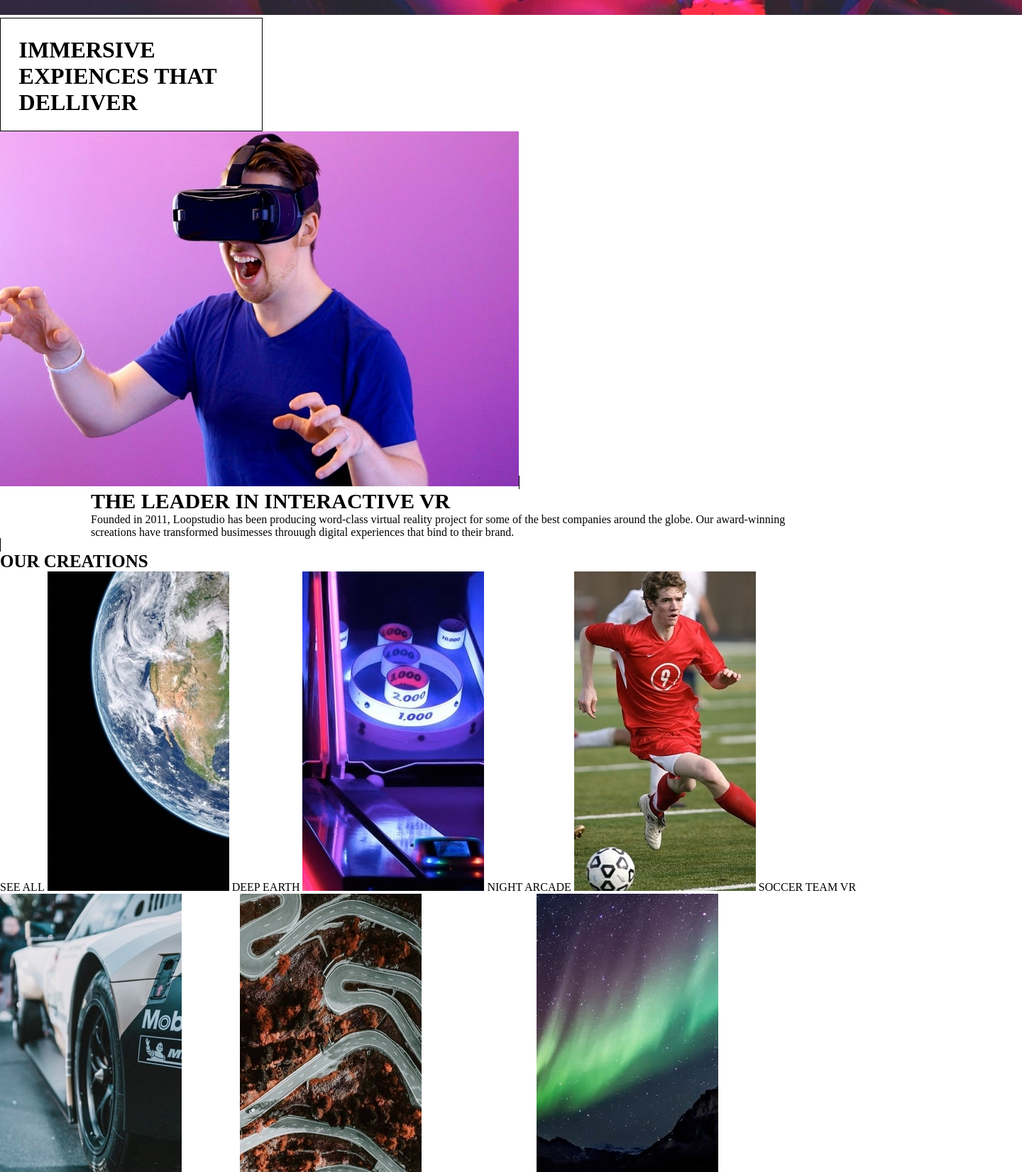
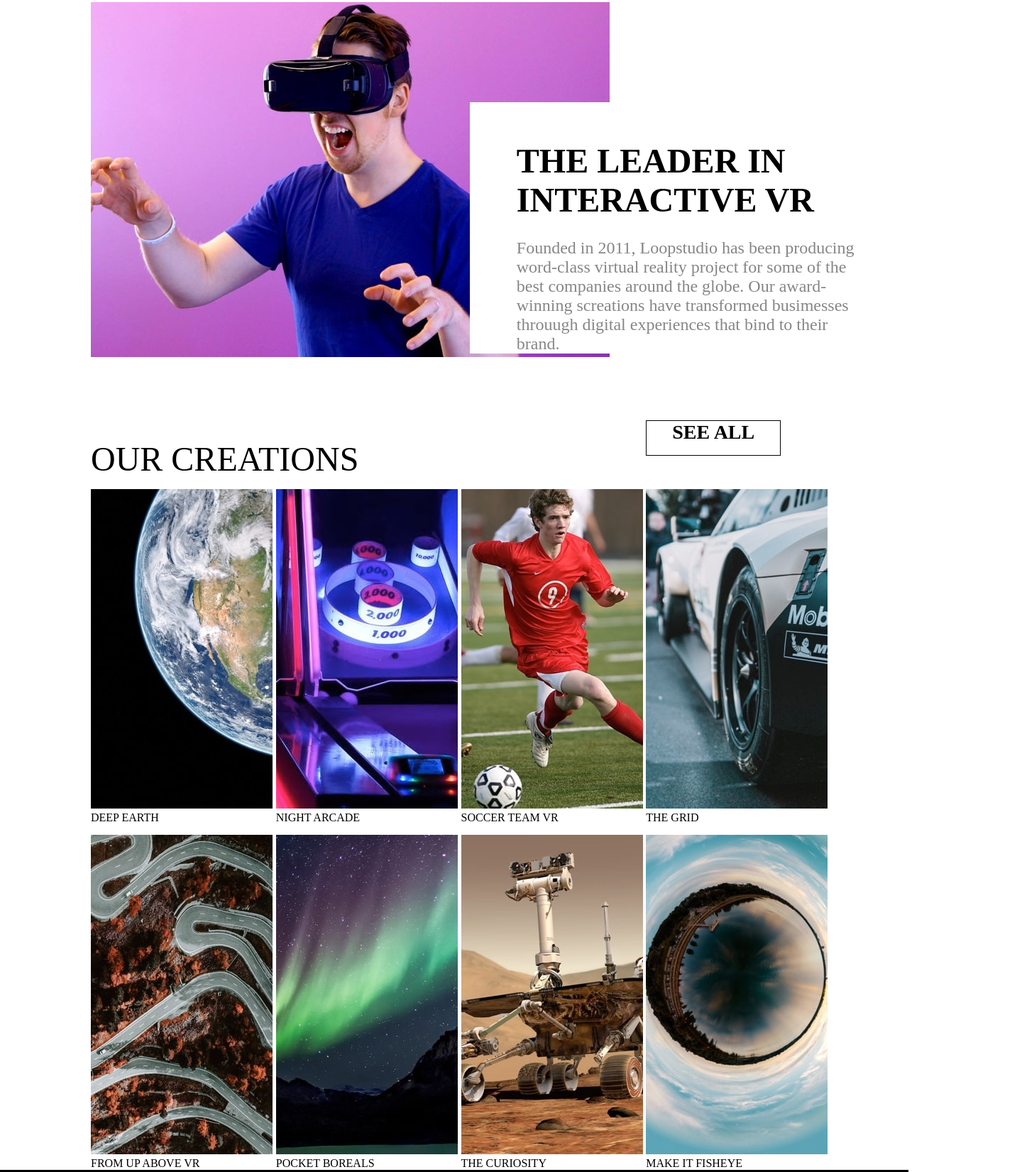
Before and after one commit to cecilia-rds/Loopstudios, a plain HTML site: page index.html in a window 1280 px wide. Shown: the part 683-2334 px from the top of the page at 71% size, 1440 px wide, since content can reach past the window. Drawn offline with Linux system fonts and the light colour scheme.

Commit message:
First version

```diff
--- a/assets/css/body.css
+++ b/assets/css/body.css
@@ -1,46 +1,104 @@
 * {
     padding: 0%;
     margin: 0%;
-}
-.container {
-    display: grid;
-    grid-template-columns: 25% 25% 25% 25%;
-    grid-template-rows: 50px 100vh auto;
+    box-sizing: border-box;
+
 }
 
-.banner {
-    background: url('../desktop/image-interactive.jpg') center / cover no-repeat;
-    grid-column: 1 / 9;
-    grid-row: 1 / 1;
-}
-.menu {
-    background: url('../desktop/image-interactive.jpg') center / cover no-repeat;
-    grid-column: 1 / 9;
-    grid-row: 1 / 1;
-}
-.conteudo {
+
+.content {
     display: grid;
-    grid-template-columns: 25% 25% 25% 25%;
-    grid-template-rows: 33.33% 33.33% 33.33%;
+    grid-template-columns: 24% 24% 24% 24%;
+    grid-template-rows: auto auto auto ;
+    grid-gap: 15px;
+    margin-left: 10%;
+    margin-right: 10%;
 }
 
-.logo-header {
-    grid-column: 1/1;
-    grid-row: 1/1;
+.img-interactive {
+    grid-column: 1/6;
+    grid-row: 5/5;
+    margin-top: 60%;
 }
-.title {
+.session2 {
+    grid-column: 3/4;
+    grid-row: 5/5;
+    width: 550px;
+    height: 220px;
+    margin-top: 312%;
+    background-color: #f3f3f3;
+    margin-left: 5%;
 
 }
-.img-interactive {
-    grid-column: 4/5;
-    grid-row: 3/3;
+.session2__title {
+    font-size: 48px;
+    padding-top: 10%;
+    padding-left: 12%;
+    background-color: white
+}
+.session2__description {
+    padding-top: 5%;
+    font-size: 1.5em;
+    color: rgba(128, 128, 128, 0.952);
+    padding-left: 12%;
+    background-color: white
+}
+.creations__title{
+    grid-column: 1/3;
+    grid-row: 6/6;
+    font-size: 3em;
+    margin-top: 20%;
 }
 
-.creations__img1 {
-    grid-column: 1/2;
-    grid-row: 3/3;
+.see-all {
+    grid-column: 4/4;
+    grid-row: 6/6;
+    box-sizing: border-box;
+    border: 1px solid black;
+    width: 190px;
+    height: 50px;
+    margin-top: 30%;
+    font-size: 28px;
+    text-align: center;
+
 }
-.creations__img2 {
-    grid-column: 2/3;
-    grid-row: 3/3;
+.earth {
+    grid-column: 1/1;
+    grid-row: 7/7;
+
 }
+.nigth {
+    grid-column: 2/2;
+    grid-row: 7/7;
+}
+.soccer {
+    grid-column: 3/3;
+    grid-row: 7/7;
+}
+.grid {
+    grid-column: 4/4;
+    grid-row: 7/7;
+}
+.from-up {
+    grid-column: 1/1;
+    grid-row: 8/8;
+}
+
+.boreal {
+    grid-column: 2/2;
+    grid-row: 8/9;
+}
+
+.curiosity {
+    grid-column: 3/3;
+    grid-row: 8/8;
+}
+
+.fisheye {
+    grid-column: 4/4;
+    grid-row: 8/8;
+}
+footer{
+    grid-column: 4/4;
+    grid-row: 12/12;
+}
--- a/index.html
+++ b/index.html
@@ -5,16 +5,17 @@
     <meta http-equiv="X-UA-Compatible" content="IE=edge">
     <meta name="viewport" content="width=device-width, initial-scale=1.0">
     <link rel="icon" type="image/png" sizes="32x32" href="assets/favicon-32x32.png">
-    <link rel="stylesheet" href="assets/css/menu.css">
+    <link rel="stylesheet" href="assets/css/body.css">
     <title>Loopstudios</title>
+    <link rel="stylesheet" href="assets/css/header.css">
     <link rel="stylesheet" href="assets/css/footer.css">
 
 </head>
 <body>
     <header>
-        <div class="header__">
-            <img class="logo" src="assets/logo.svg" alt="loopstudio">
-
+        <img class="img-hero" src="assets/desktop/image-hero.jpg">
+        <h1 class="title">IMMERSIVE EXPIENCES THAT DELLIVER</h1>
+        <img class="logo" src="assets/logo.svg">
             <nav>
                 <ul class="menu">
                     <li class="menu__item">About</li>
@@ -25,41 +26,55 @@
                 </ul>
             </nav>
 
-        </div>
     </header>
 
     <main>
+        <section class="content">
+            <img class="img-interactive" src="assets/desktop/image-interactive.jpg">
+            <span class="session2">
+                <h2 class="session2__title">THE LEADER IN INTERACTIVE VR</h2>
+                <p class="session2__description">Founded in 2011, Loopstudio has been producing word-class virtual reality project for some of the best companies around the globe. Our award-winning screations have transformed busimesses throuugh digital experiences that bind to their brand. </p>
 
-        <img class="banner" src="assets/desktop/image-hero.jpg">
+            </span>
 
-        <h1 class="title">IMMERSIVE EXPIENCES THAT DELLIVER</h1>
+            <p class="see-all"><strong> SEE ALL</strong></p>
 
-        <img class="" src="assets/desktop/image-interactive.jpg">
+            <p class="creations__title">OUR CREATIONS</p>
 
-        <span class="session2">
-            <h2 class="session2__title">THE LEADER IN INTERACTIVE VR</h2>
-            <p class="session2__description">Founded in 2011, Loopstudio has been producing word-class virtual reality project for some of the best companies around the globe. Our award-winning screations have transformed busimesses throuugh digital experiences that bind to their brand. </p>
-        </span>
-        <span>
-            <p class="creations">OUR CREATIONS</p>
 
-            <p class="img-groups"> SEE ALL</p>
-            <img src="assets/desktop/image-deep-earth.jpg">
-            <p class="img-groups">DEEP EARTH</p>
-            <img src="assets/desktop/image-night-arcade.jpg">
-            <p class="img-groups">NIGHT ARCADE</p>
-            <img src="assets/desktop/image-soccer-team.jpg">
-            <p class="img-groups">SOCCER TEAM VR</p>
-            <img src="assets/desktop/image-grid.jpg">
-            <p class="img-groups">THE GRID</p>
-            <img src="assets/desktop/image-from-above.jpg">
-            <p class="img-groups">FROM UP ABOVE VR</p>
-            <img src="assets/desktop/image-pocket-borealis.jpg">
-            <p class="img-groups">THE CURIOSITY</p>
-            <img src="assets/desktop/image-curiosity.jpg">
-            <P class="img-groups">MAKE IT FISHEYE</p>
-            <img src="assets/desktop/image-fisheye.jpg">
-      </span>
+            <span class="earth">
+                <img class="creations__img1"src="assets/desktop/image-deep-earth.jpg">
+                <p class="img-description">DEEP EARTH</p>
+            </span>
+            <span class="nigth">
+                <img class="creations__img"src="assets/desktop/image-night-arcade.jpg">
+                <p class="img-description">NIGHT ARCADE</p>
+            </span>
+            <span class="soccer">
+                <img class="creations__img"src="assets/desktop/image-soccer-team.jpg">
+                <p class="creations__img">SOCCER TEAM VR</p>
+            </span>
+            <span class="grid">
+                <img class="creations__img"src="assets/desktop/image-grid.jpg">
+                <p class="img-description">THE GRID</p>
+            </span>
+            <span class="from-up">
+                <img src="assets/desktop/image-from-above.jpg">
+                <p class="from-up">FROM UP ABOVE VR</p>
+            </span>
+            <span class="boreal">
+                <img src="assets/desktop/image-pocket-borealis.jpg">
+                <p class="img-description">POCKET BOREALS</p>
+            </span>
+            <span class="curiosity">
+                <img src="assets/desktop/image-curiosity.jpg">
+                <p class="img-description">THE CURIOSITY</p>
+            </span>
+            <span class="fisheye">
+                <img src="assets/desktop/image-fisheye.jpg">
+                <P class="img-description">MAKE IT FISHEYE</p>
+            </span>
+        </section>
     </main>
     <footer>
         <img class="logo-footer" src="assets/logo.svg" alt="loopstudio">
@@ -78,6 +93,6 @@
             <li class="menu-footer">Products</li>
             <li class="menu-footer">Support</li>
         </ul>
-    </footer>
+    </footer>-->
 </body>
 </html>
```
